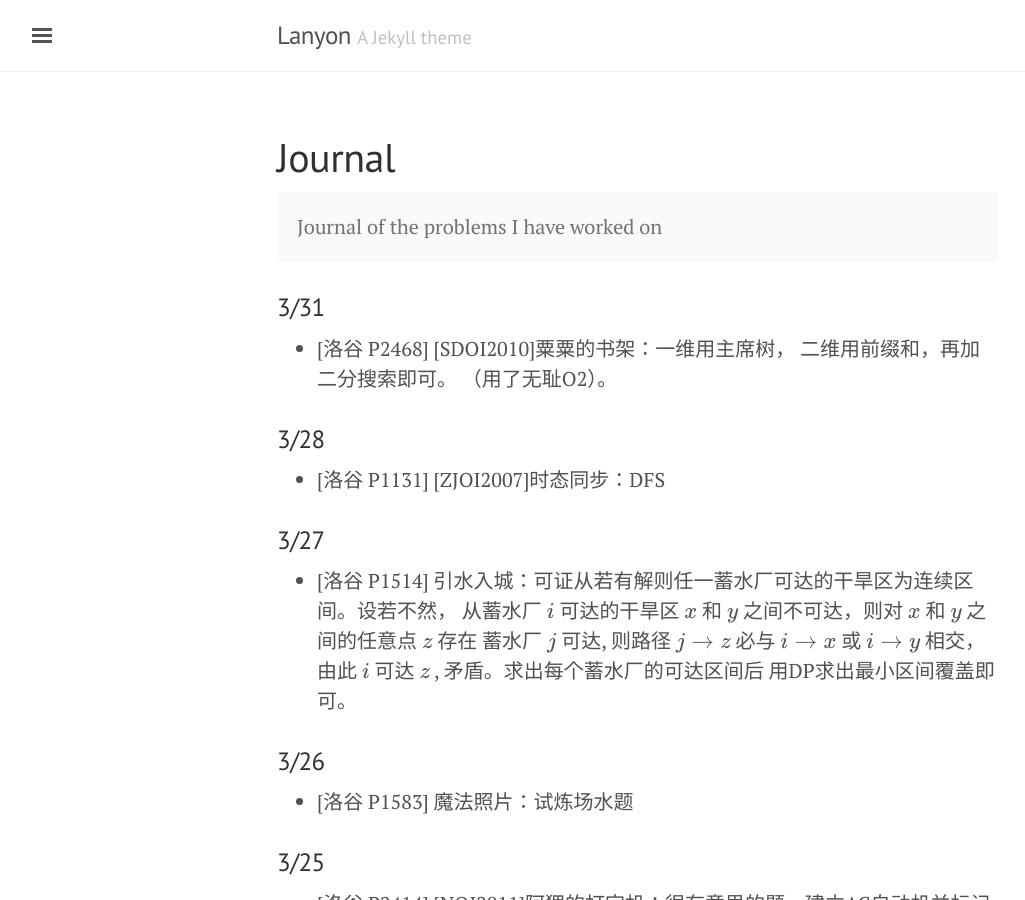
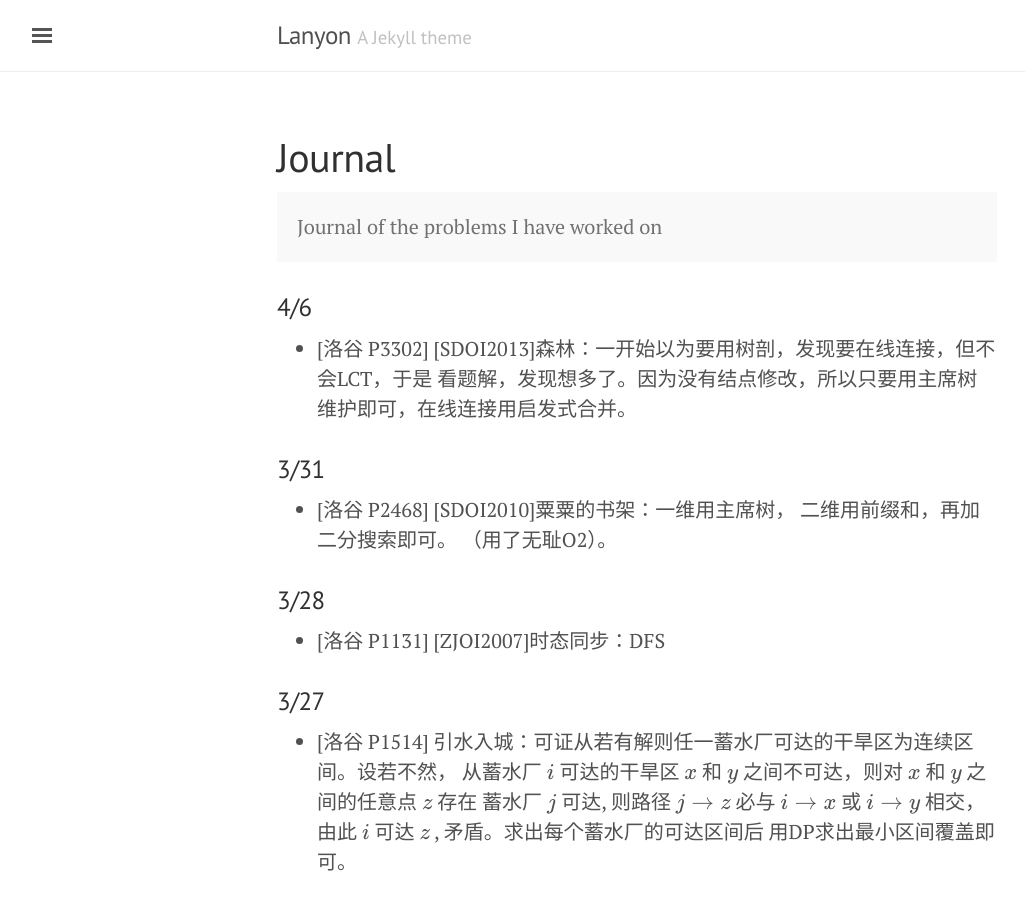
Before and after one commit to atubo/online-judge, a Jekyll site: the page built from docs/journal.md, in a window 1280 px wide and 900 px high. Shown: the whole window, without its empty margins (3-1028 px from the left). Built offline with Jekyll 4.4.1, drawn with Linux system fonts in a browser that asks for light colours; formulas are drawn with MathJax 3.

Commit message:
[Luogu P3302] [SDOI2013]森林

```diff
--- a/docs/journal.md
+++ b/docs/journal.md
@@ -6,6 +6,10 @@ title: Journal
 <p class="message">
 Journal of the problems I have worked on
 </p>
+
+### 4/6
+* [洛谷 P3302] [SDOI2013]森林：一开始以为要用树剖，发现要在线连接，但不会LCT，于是
+看题解，发现想多了。因为没有结点修改，所以只要用主席树维护即可，在线连接用启发式合并。
 
 ### 3/31
 * [洛谷 P2468] [SDOI2010]粟粟的书架：一维用主席树， 二维用前缀和，再加二分搜索即可。
```
Also changed, not shown: 1 other file.
